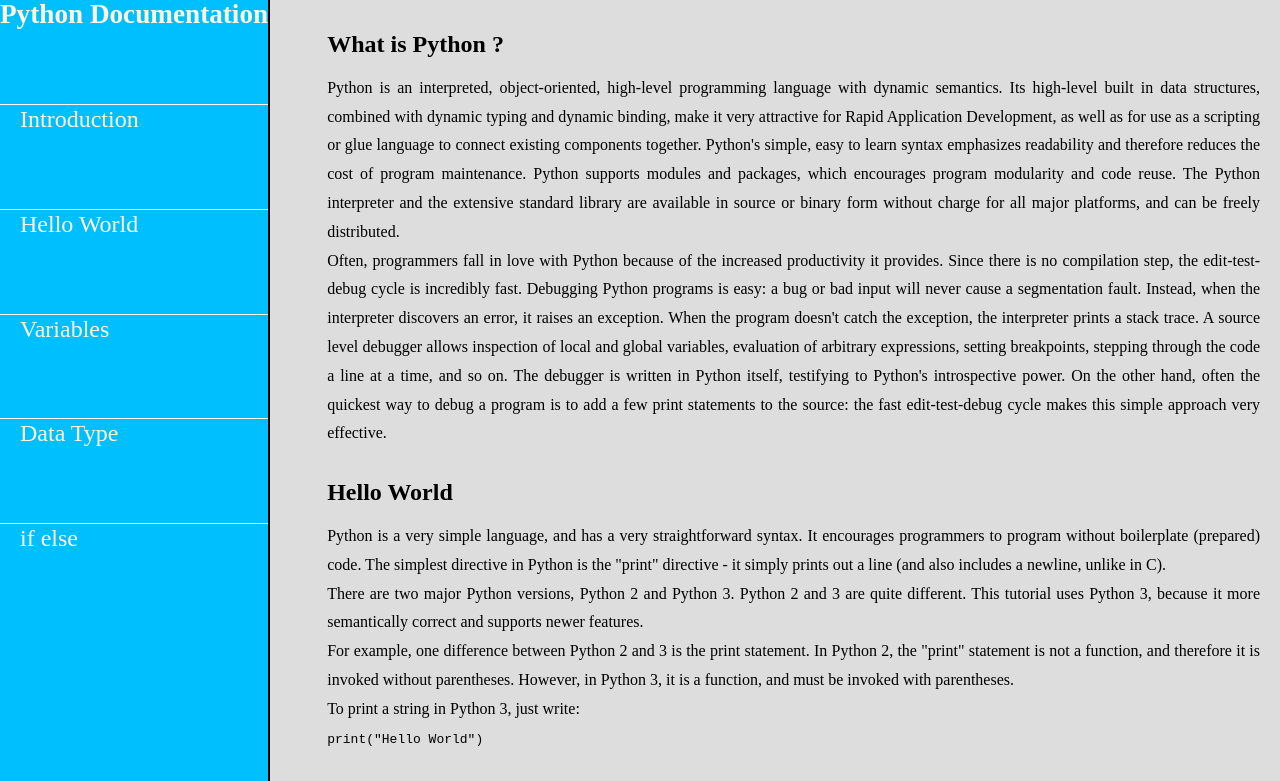
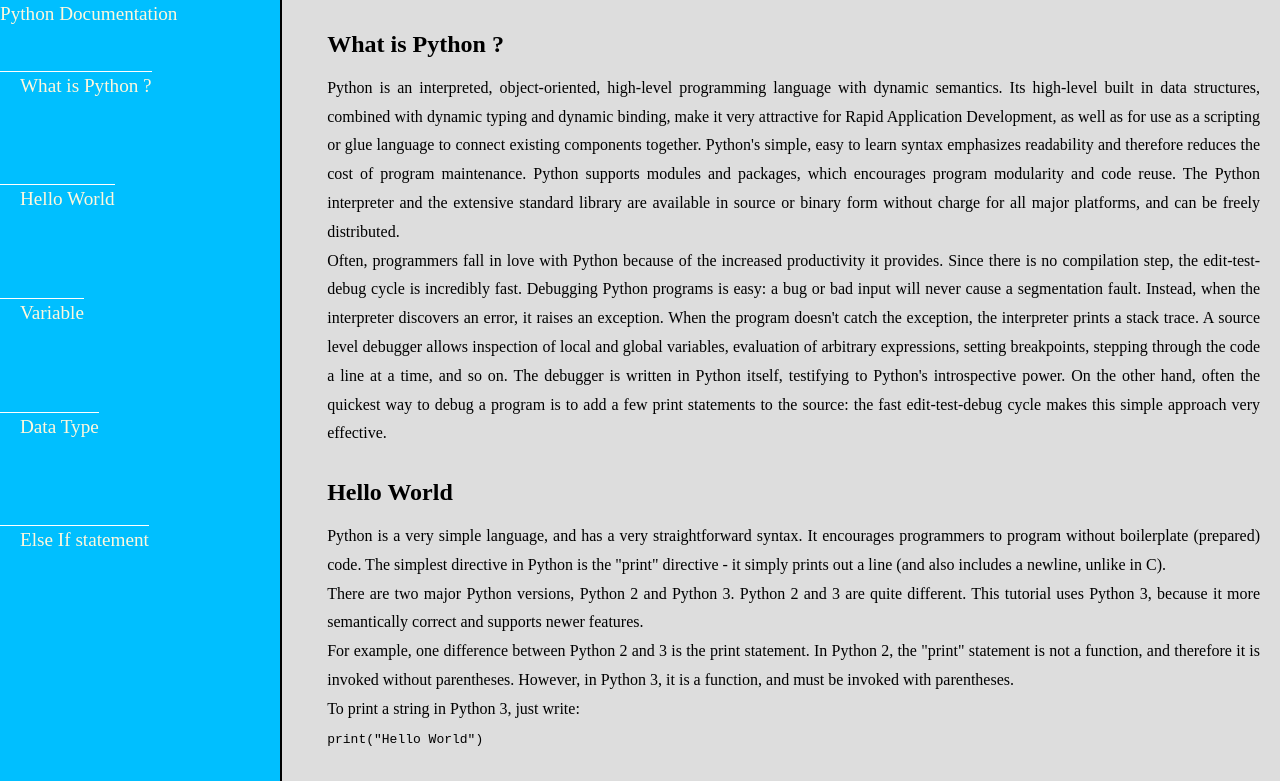
Before and after one commit to maliefrr/technical-doc-freecodecamp, a plain HTML site: page index.html in a window 1280 px wide. Shown: the top 781 px of the page. Drawn offline with Linux system fonts and the light colour scheme.

Commit message:
menyesuaikan media query dan memperbaiki tampilan

```diff
--- a/index.html
+++ b/index.html
@@ -8,18 +8,18 @@
     <title>Python Documentation</title>
 </head>
 <body>
-    <nav id="nav-bar">
-        <header><h1>Python Documentation</h1></header>
+    <nav id="navbar">
+        <header>Python Documentation</header>
         <ul>
-            <li><a href="#intro">Introduction</a></li>
-            <li><a href="#hello-world">Hello World</a></li>
-            <li><a href="#variable">Variables</a></li>
-            <li><a href="#data-type">Data Type</a></li>
-            <li><a href="#else-if">if else</a></li>
+            <li><a href="#What_is_Python_?" class="nav-link">What is Python ?</a></li>
+            <li><a href="#Hello_World" class="nav-link">Hello World</a></li>
+            <li><a href="#Variable" class="nav-link">Variable</a></li>
+            <li><a href="#Data_Type" class="nav-link">Data Type</a></li>
+            <li><a href="#Else_If_statement" class="nav-link">Else If statement</a></li>
         </ul>
     </nav>
     <main id="main-doc">
-        <section class="main-section" id="intro">
+        <section class="main-section" id="What_is_Python_?">
             <header><h1>What is Python ?</h1></header>
             <article>
                 <p>
@@ -46,7 +46,7 @@
             </article>
 
         </section>
-        <section class="main-section" id="hello-world">
+        <section class="main-section" id="Hello_World">
             <header><h1>Hello World</h1></header>
             <article>
                 <p>
@@ -70,7 +70,7 @@
                 <code>print("Hello World")</code>
             </article>
         </section>
-        <section class="main-section" id="variable">
+        <section class="main-section" id="Variable">
             <header><h1>Variable</h1></header>
             <p>
                 A variable is a named location used to store data in the memory. Here's an example:
@@ -98,7 +98,7 @@
                 a = High five
             </code>
         </section>
-        <section class="main-section" id="data-type">
+        <section class="main-section" id="Data_Type">
             <header><h1>Data Type</h1></header>
             <article>
                 <p>
@@ -376,7 +376,7 @@
                 </code>
             </ul>
         </section>
-        <section class="main-section" id="else-if">
+        <section class="main-section" id="Else_If_statement">
             <header>
                 <h1>Else If statement</h1>
             </header>
@@ -426,5 +426,6 @@
             </article>
         </section>
     </main>
+    <script src="https://cdn.freecodecamp.org/testable-projects-fcc/v1/bundle.js"></script>
 </body>
 </html>
--- a/style.css
+++ b/style.css
@@ -11,40 +11,42 @@ body {
     background-color: #ddd;
 }
 
-#nav-bar {
+#navbar {
     display: flex;
-    flex-direction: column;
-    height: 100%;
     position: fixed;
-    left: 0;
+    top: 0;
     box-sizing: border-box;
     background-color: deepskyblue;
     color: cornsilk;
-    border-right: 2px solid black;
+    width: 100%;
+    font-size: 1em;
 }
 
-#nav-bar header h1{
-    font-size: 1.7em;
+#navbar header {
+
 }
 
-#nav-bar li {
+#navbar ul {
     display: flex;
-    margin: 28% auto 28% 0;
-    font-size: 1.5em;
-    list-style: none;
-    border-top: 1px solid white;
+    height: 40px;
+    margin: auto;
 }
 
-#nav-bar li a{
+#navbar li {
+    list-style: none;
+}
+
+#navbar li a{
     text-decoration: none;
     margin-left: 20px;
     color: inherit;
 }
 
-#nav-bar li a:hover {
+#navbar li a:hover {
     color: yellow;
-    font-size: 1.6em;
+    font-size: 20px;
     transition: 0.5s;
+    box-sizing: border-box;
 }
 
 #main-doc {
@@ -58,9 +60,38 @@ body {
 }
 
 .main-section:first-child {
-    margin-top: 10px;
+    margin-top: 30px;
 }
 
 .main-section header {
     margin-bottom: 15px;
 }
+
+/* Responsive */
+@media screen and (min-width: 768px){
+    #navbar {
+        flex-direction: column;
+        height: 100%;
+        font-size: 1.2em;
+        width: 22%;
+        border-right: 2px solid black;
+    }
+
+    #navbar ul {
+        flex-direction: column;
+        margin: 0;
+    }
+
+    #navbar li {
+        border-top: 1px solid white;
+        margin: 15% auto 15% 0;
+    }
+
+    #navbar li a:hover {
+        font-size: 1.5em;
+    }
+
+    .main-section:first-child {
+        margin-top: 10px;
+    }
+}
```
